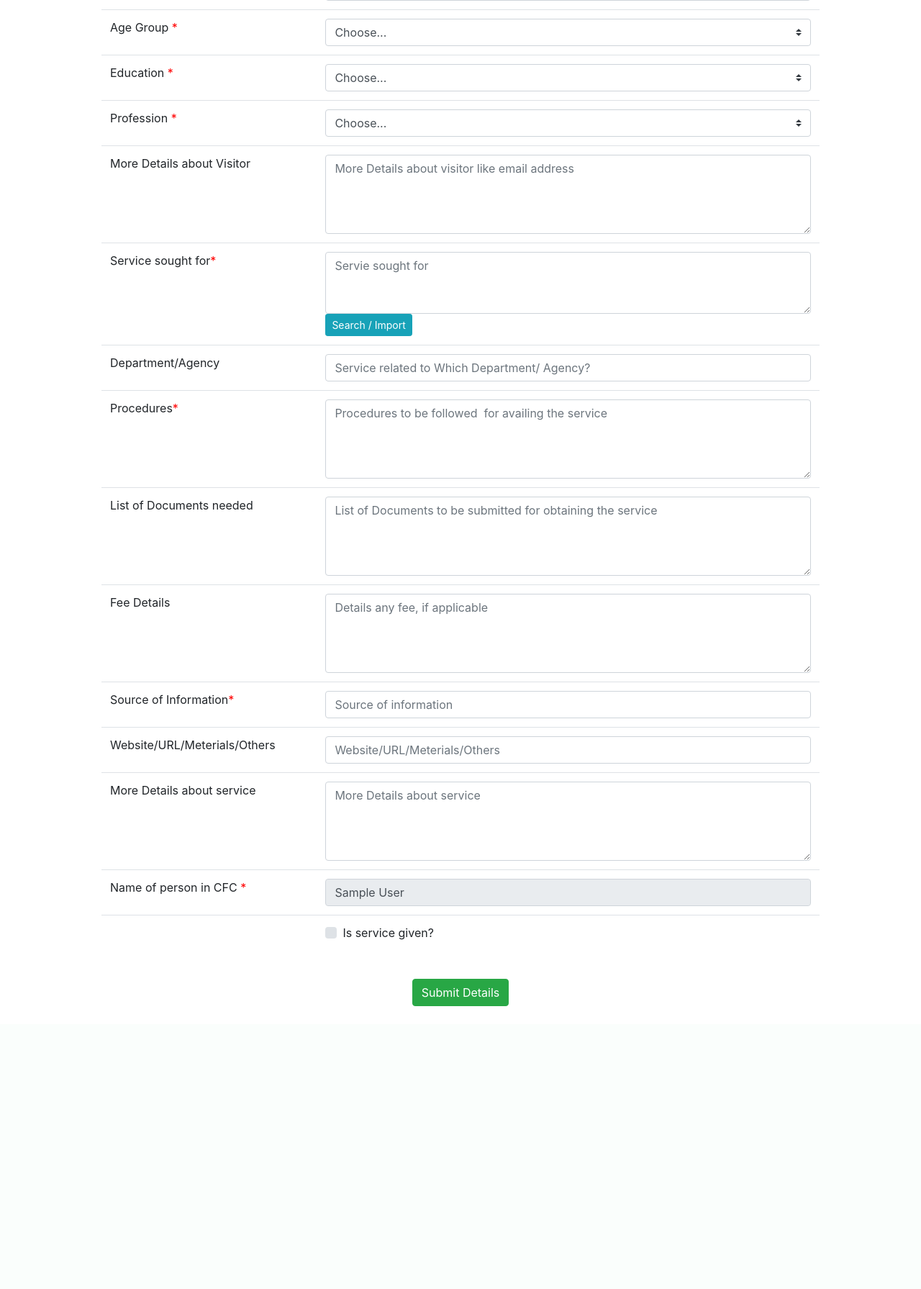
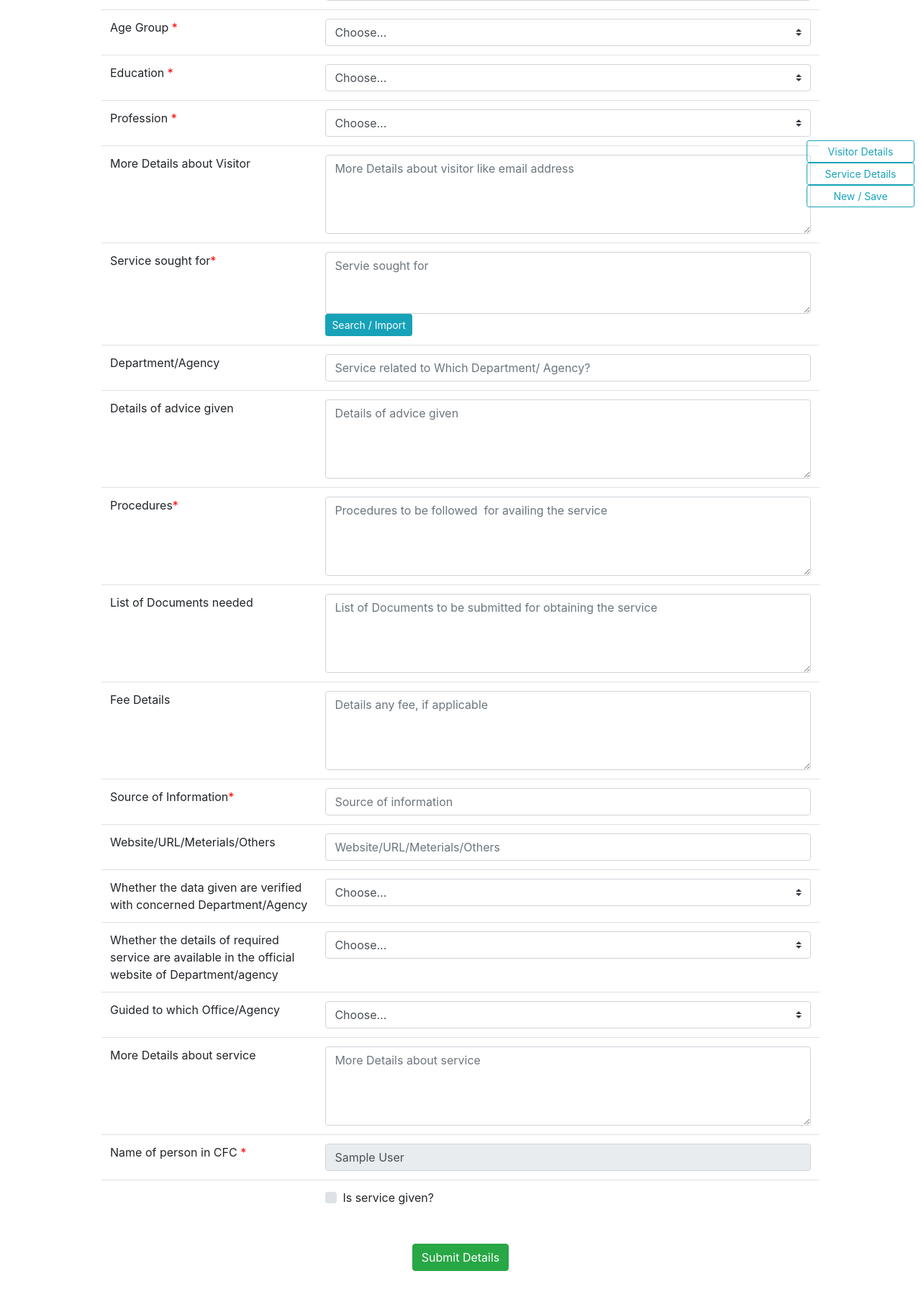
Before and after one commit to arunharidas/CFC-Portal, a PHP site: page /operatoradddata.php in a window 1280 px wide. Shown: the part 512-2303 px from the top of the page at 72% size. Before the commit the page ends 1910 px from the top, so only its background shows below. Run offline with PHP 8.4, Linux system fonts and the light colour scheme; the visitor is signed in with stand-in values (Sample User, id 1).

Commit message:
code modified

```diff
--- a/operatoradddata.php
+++ b/operatoradddata.php
@@ -145,6 +145,15 @@
                             </tr>
                             <tr>
                                 <td valign="top">
+                                    Details of advice given
+                                </td>
+                                <td>
+                                    <textarea class="form-control" name="serviceAdvice" rows="4"
+                                        placeholder="Details of advice given"></textarea>
+                                </td>
+                            </tr>
+                            <tr>
+                                <td valign="top">
                                     Procedures<font color="red">*</font>
                                 </td>
                                 <td>
@@ -191,6 +200,46 @@
                             </tr>
                             <tr>
                                 <td valign="top">
+                                    Whether the data given are verified with concerned Department/Agency
+                                </td>
+                                <td>
+                                    <select name="conformdata" class="custom-select">
+                                        <option value="" selected>Choose...</option>
+                                        <option value="Yes">Yes</option>
+                                        <option value="No">No </option>
+                                    </select>
+                                </td>
+                            </tr>
+                            <tr>
+                                <td valign="top">
+                                    Whether the details of required service are available in the official website of Department/agency
+                                </td>
+                                <td>
+                                    <select name="datainofficialwebsite" class="custom-select">
+                                        <option value="" selected>Choose...</option>
+                                        <option value="Yes">Yes</option>
+                                        <option value="No">No </option>
+                                        <option value="Incomplete">Incomplete </option>
+                                    </select>
+                                </td>
+                            </tr>
+                            <tr>
+                                <td valign="top">
+                                    Guided to which Office/Agency
+                                </td>
+                                <td>
+                                    <select name="guidedtooffice" class="custom-select">
+                                        <option value="" selected>Choose...</option>
+                                        <option value="LB Level office">LB Level office</option>
+                                        <option value="Taluk Level office">Taluk Level office </option>
+                                        <option value="District level office">District level office </option>
+                                        <option value="Akshaya/CSC">Akshaya/CSC </option>
+                                        <option value="Others">Others </option>
+                                    </select>
+                                </td>
+                            </tr>
+                            <tr>
+                                <td valign="top">
                                     More Details about service
                                 </td>
                                 <td>
@@ -222,7 +271,6 @@
                                 </td>
                             </tr>
                         </table>
-
                         <br />
                         <button type="submit" class="btn btn-success">Submit Details</button>
                     </form>
@@ -230,7 +278,14 @@
             </tr>
         </table>
         <center>
-            <br />
+        <br />
+
+
+        <div class="fixed-bottom" align="right">
+            <button style="width: 150px;" class="btn btn-outline-info btn-sm">Visitor Details</button> &nbsp; <br/>
+            <button style="width: 150px;" class="btn btn-outline-info btn-sm">Service Details</button> &nbsp; <br/>
+            <button style="width: 150px;" class="btn btn-outline-info btn-sm">New / Save</button> &nbsp; <br/>
+        </div>
 </body>
 
 </html>
```
